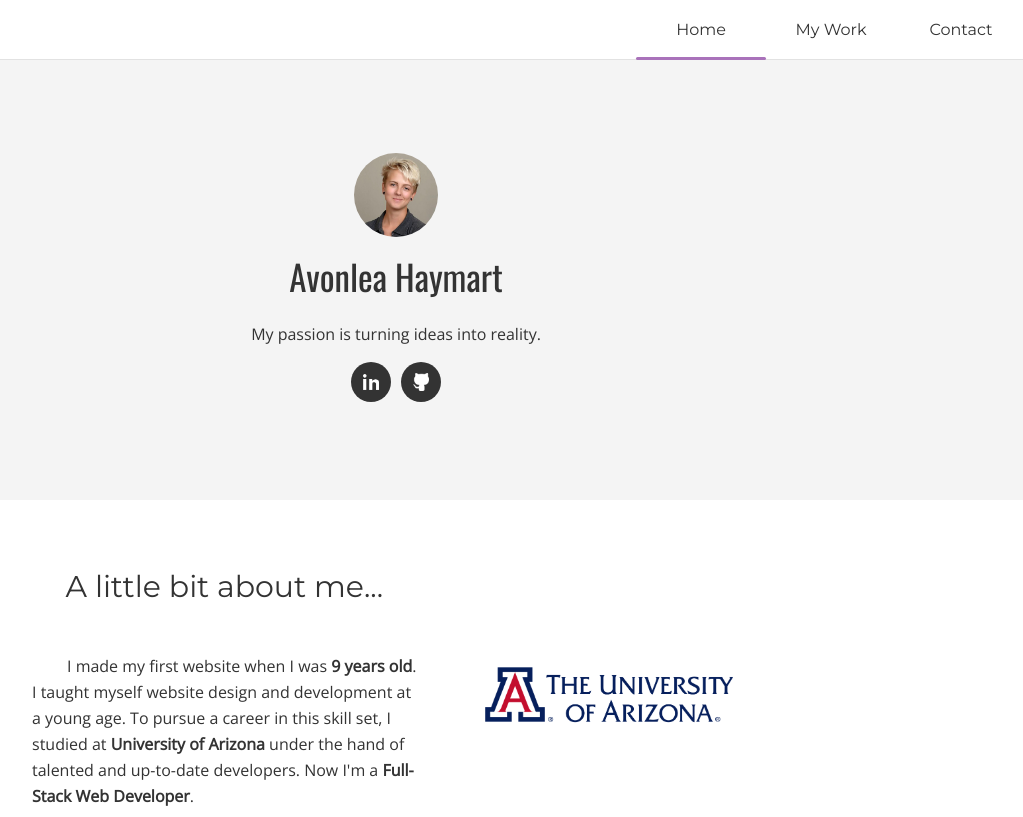
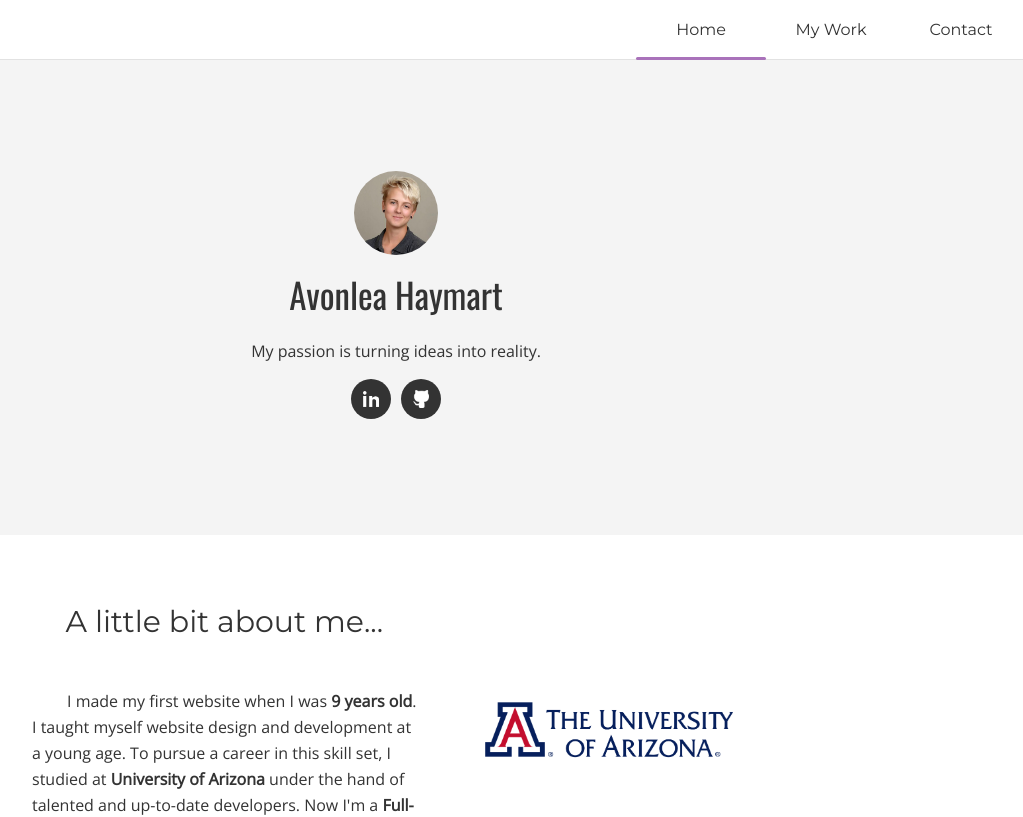
Before and after one commit to co360/avhaymart-portfolio, a React (Create React App) app in the folder client/: page / in a window 1280 px wide. Shown: the top 817 px of the page, without its empty margins (244-1267 px from the left). Built offline with nearby package versions, Linux system fonts and the light colour scheme.

Commit message:
Nav Links

```diff
--- a/client/src/components/Hero/Hero.css
+++ b/client/src/components/Hero/Hero.css
@@ -1,14 +1,24 @@
-.hero {
-    min-height: 400px;
+#hero {
+    min-height: 500px;
     height: inherit;
     width: 100%;
-    padding-top: 60px;
+    padding-top: 125px;
+    margin-top: -65px;
 
     display: flex;
     align-items: center;
     justify-content: center;
     flex-direction: column;
 }
+
+
+#hero::before {
+    content:"";
+    display:block;
+    height:80px; /* fixed header height*/
+    margin:-80px 0 0; /* negative fixed header height */
+    }
+
 
 .hero-image {
     width: 84px;
--- a/client/src/components/Hero/Hero.jsx
+++ b/client/src/components/Hero/Hero.jsx
@@ -4,7 +4,7 @@ import './Hero.css'
 class Hero extends Component {
     render() {
         return (
-            <div class="hero">
+            <div id="hero">
                 <img class="hero-image" src="./img/avonlea.jpg" alt="asdf" />
                 <h1 class="hero-heading">Avonlea Haymart</h1>
                 <p class="hero-subheading">My passion is turning ideas into reality.</p>
--- a/client/src/components/MyWork/MyWork.jsx
+++ b/client/src/components/MyWork/MyWork.jsx
@@ -6,7 +6,7 @@ import './MyWork.css'
 class MyWork extends Component {
     render() {
         return (
-            <div className="my-work">
+            <div id="work" className="my-work">
                 <h2>{this.props.title}</h2>
 
                 <div className="work-map">
--- a/client/src/components/NavBar/NavBar.css
+++ b/client/src/components/NavBar/NavBar.css
@@ -26,27 +26,40 @@
     display: flex;
     flex-direction: row;
     padding: 0;
+    list-style: none;
 }
 
 
 .nav-links li {
+
+    height: 57px;
+    width: 130px;
+    margin-top: 2px;
+    text-decoration: none;
+
+}
+
+.nav-links li a {
+    width:100%;
+    height: 100%;
+    padding: 10px 25px;
     display: flex;
     align-items: center;
     justify-content: center;
-    height: 57px;
-    width: 130px;
-    padding: 10px 25px;
-    margin-top: 2px;
+
     font-family: 'Montserrat', Arial, Helvetica, sans-serif;
     font-size: 16px;
     text-align: center;
     text-decoration: none;
+    color: #333;
 }
 
 .nav-links li:hover {
     opacity: 0.7;
     cursor: pointer;
 }
+
+
 
 .selector {
     width: 390px;
--- a/client/src/components/NavBar/NavBar.jsx
+++ b/client/src/components/NavBar/NavBar.jsx
@@ -8,9 +8,9 @@ class NavBar extends Component {
                 <div className="nav-right pull-right">
                     <div className="nav-links">
                         <ul>
-                            <li>Home</li>
-                            <li>My Work</li>
-                            <li>Contact</li>
+                            <li><a id="home-link" href="#hero">Home</a></li>
+                            <li><a href="#work">My Work</a></li>
+                            <li><a>Contact</a></li>
                         </ul>
                     </div>
                     <div className="selector">
```
